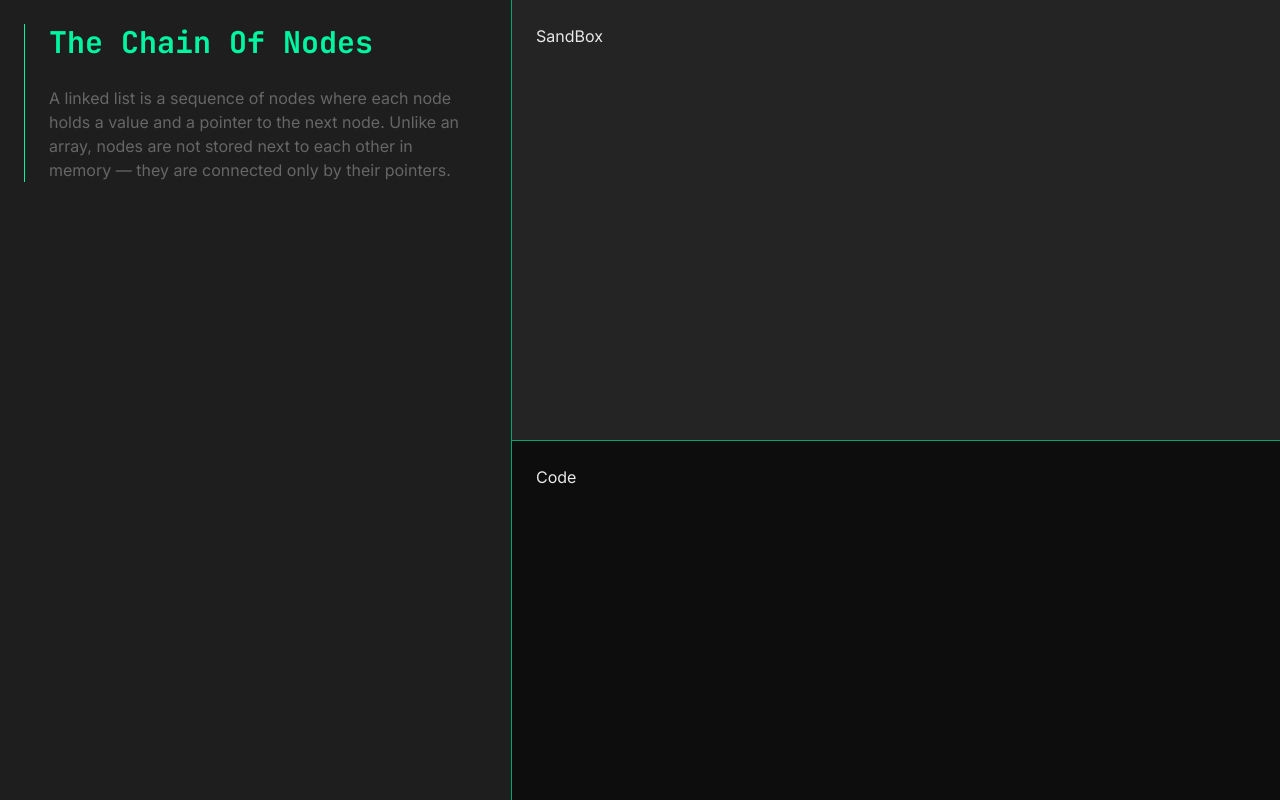
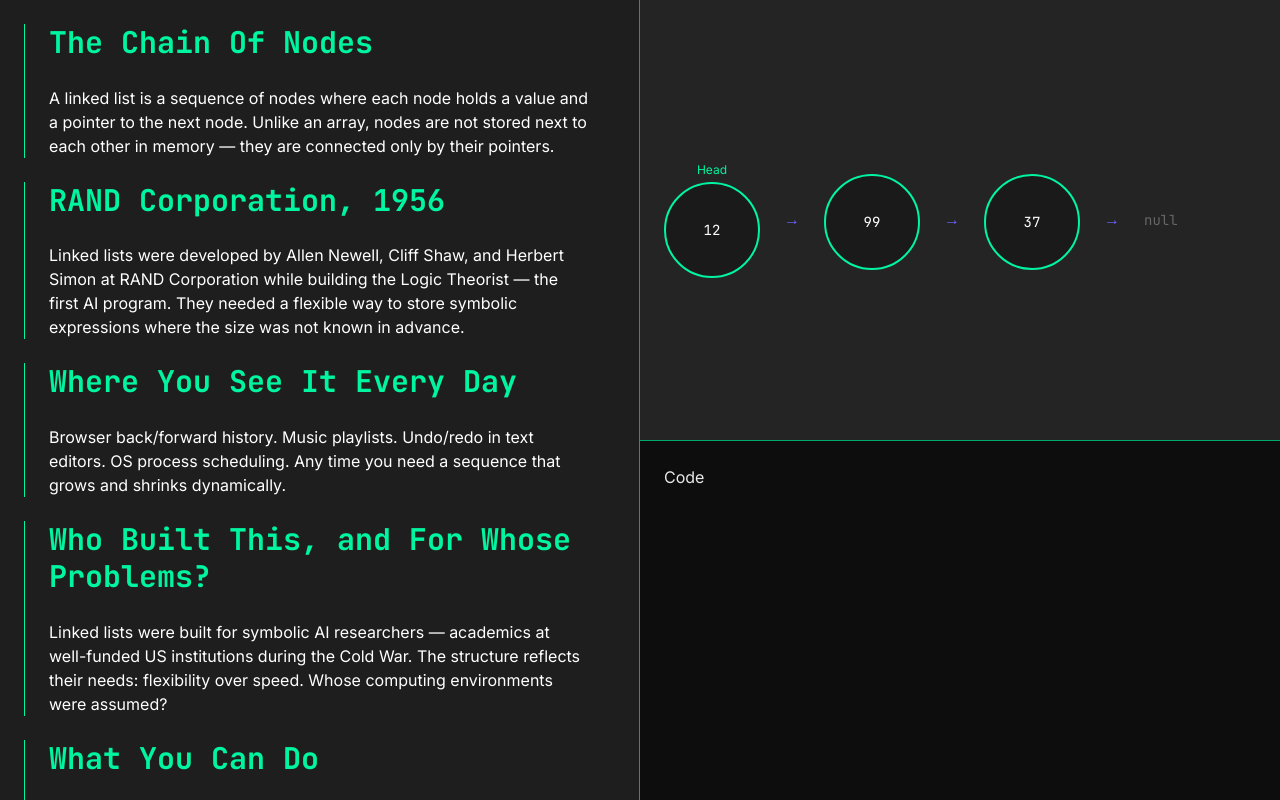
Before and after one commit to Hello2006-debug/Structura, a Next.js app: page /structures/linked-list in a window 1280 px wide. Built offline with nearby package versions, Linux system fonts and the light colour scheme.

Commit message:
feat:Linked list sandbox design

```diff
--- /dev/null
+++ b/app/structures/linked-list/Arrow.jsx
@@ -0,0 +1,5 @@
+export default function Arrow(){
+    return (
+        <span className="mx-2 text-secondary font-mono">→</span>
+    )
+}
--- /dev/null
+++ b/app/structures/linked-list/NodeCircle.jsx
@@ -0,0 +1,8 @@
+export default function NodeCircle({value, isHead}){
+    return (
+        <div className="flex flex-col items-center">
+            <label className="text-xs text-primary mb-1">{isHead && <span>Head</span>}</label>
+            <div className="node-circle w-24 h-24 rounded-full border-2 border-primary flex items-center justify-center font-mono text-sm text-white" style={{backgroundColor:'#1A1A1A'}} >{value}</div>
+        </div>
+    )
+}
--- a/app/structures/linked-list/page.jsx
+++ b/app/structures/linked-list/page.jsx
@@ -1,14 +1,44 @@
+import NodeCircle from './NodeCircle'
+import Arrow from './Arrow'
 export default function LinkedListPage() {
     return (
     <main className="flex flex-row h-screen overflow-hidden">
-        <div className="w-[40%] overflow-y-auto h-full border-r border-[#00A86B] p-6" style={{backgroundColor:'#1E1E1E'}}>
+        <div className="w-[50%] overflow-y-auto h-full border-r border-[#00A86B] p-6" style={{backgroundColor:'#1E1E1E'}}>
             <div className="border-l border-[#00F5A0] px-6">
                 <h2 className="font-mono font-bold text-3xl leading-tight mb-6 text-primary">The Chain Of Nodes</h2>
-                <p className="text-muted">A linked list is a sequence of nodes where each node holds a value and a pointer to the next node. Unlike an array, nodes are not stored next to each other in memory — they are connected only by their pointers.</p>
+                <p className="text-white">A linked list is a sequence of nodes where each node holds a value and a pointer to the next node. Unlike an array, nodes are not stored next to each other in memory — they are connected only by their pointers.</p>
+            </div>
+            <div className="border-l border-[#00F5A0] px-6">
+                <h2 className="font-mono font-bold text-3xl leading-tight my-6  text-primary">RAND Corporation, 1956</h2>
+                <p className="text-white">Linked lists were developed by Allen Newell, Cliff Shaw, and Herbert Simon at RAND Corporation while building the Logic Theorist — the first AI program. They needed a flexible way to store symbolic expressions where the size was not known in advance.</p>
+            </div>
+            <div className="border-l border-[#00F5A0] px-6">
+                <h2 className="font-mono font-bold text-3xl leading-tight my-6 text-primary">Where You See It Every Day</h2>
+                <p className="text-white">Browser back/forward history. Music playlists. Undo/redo in text editors. OS process scheduling. Any time you need a sequence that grows and shrinks dynamically.</p>
+            </div>
+            <div className="border-l border-[#00F5A0] px-6">
+                <h2 className="font-mono font-bold text-3xl leading-tight my-6 text-primary">Who Built This, and For Whose Problems?</h2>
+                <p className="text-white">Linked lists were built for symbolic AI researchers — academics at well-funded US institutions during the Cold War. The structure reflects their needs: flexibility over speed. Whose computing environments were assumed?</p>
+            </div>
+            <div className="border-l border-[#00F5A0] px-6">
+                <h2 className="font-mono font-bold text-3xl leading-tight my-6 text-primary">What You Can Do</h2>
+                <p className="text-white">Insert at head in O(1). Insert at tail in O(n). Delete a node in O(n). Traverse the entire list in O(n). No random access — you must walk the chain from the start.</p>
+            </div>
+            <div className="border-l border-[#00F5A0] px-6">
+                <h2 className="font-mono font-bold text-3xl leading-tight my-6 text-primary">Try It Out</h2>
+                <p className="text-white"></p>
             </div>
         </div>
-        <div className="w-[60%] flex flex-col h-full">
-            <div className="h-[55%] p-6" style={{backgroundColor:'#242424'}}>SandBox</div>
+        <div className="w-[50%] flex flex-col h-full">
+            <div className="h-[55%] p-6 flex gap-4 items-center " style={{backgroundColor:'#242424'}}>
+                <NodeCircle value="12" isHead={true} />
+                <Arrow />
+                <NodeCircle value="99" />
+                <Arrow />
+                <NodeCircle value="37" />
+                <Arrow />
+                <span className="text-muted font-mono text-sm">null</span>
+            </div>
             <div className="h-[45%] border-t border-[#00A86B] p-6" style={{backgroundColor:'#0D0D0D'}}>Code</div>
         </div>
 </main>
```
